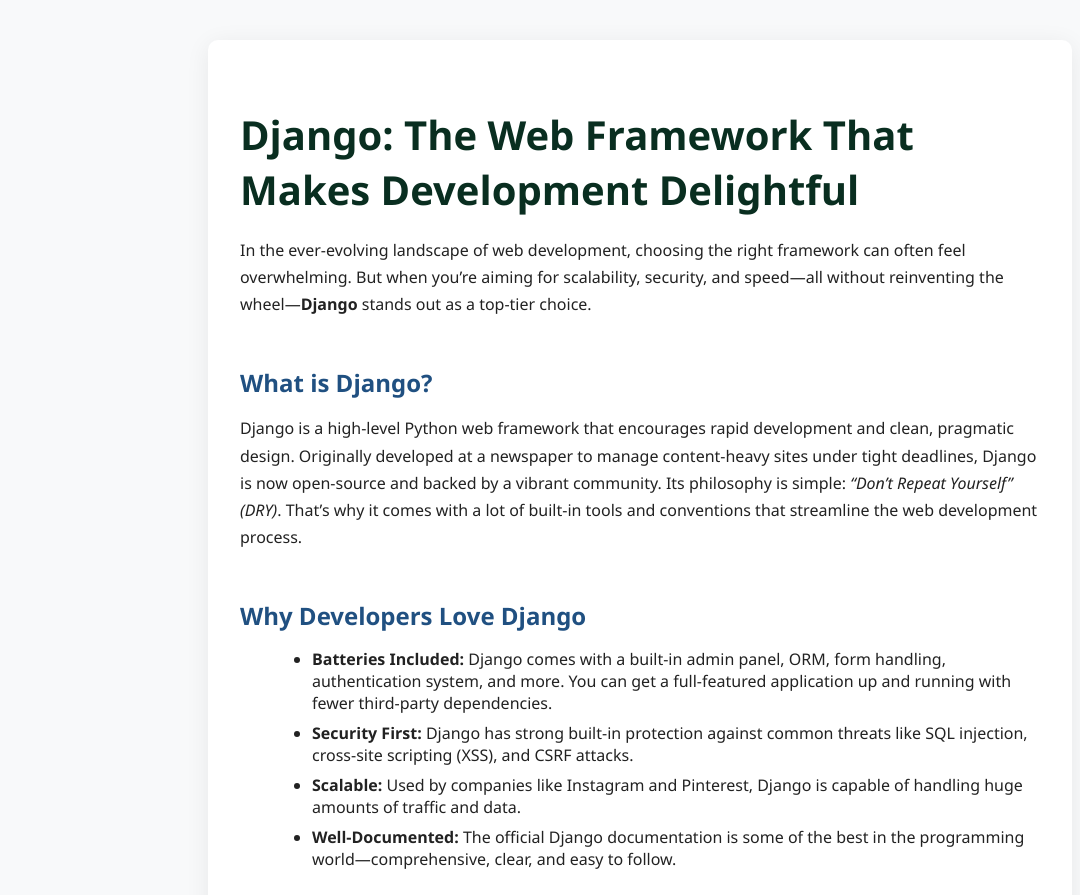
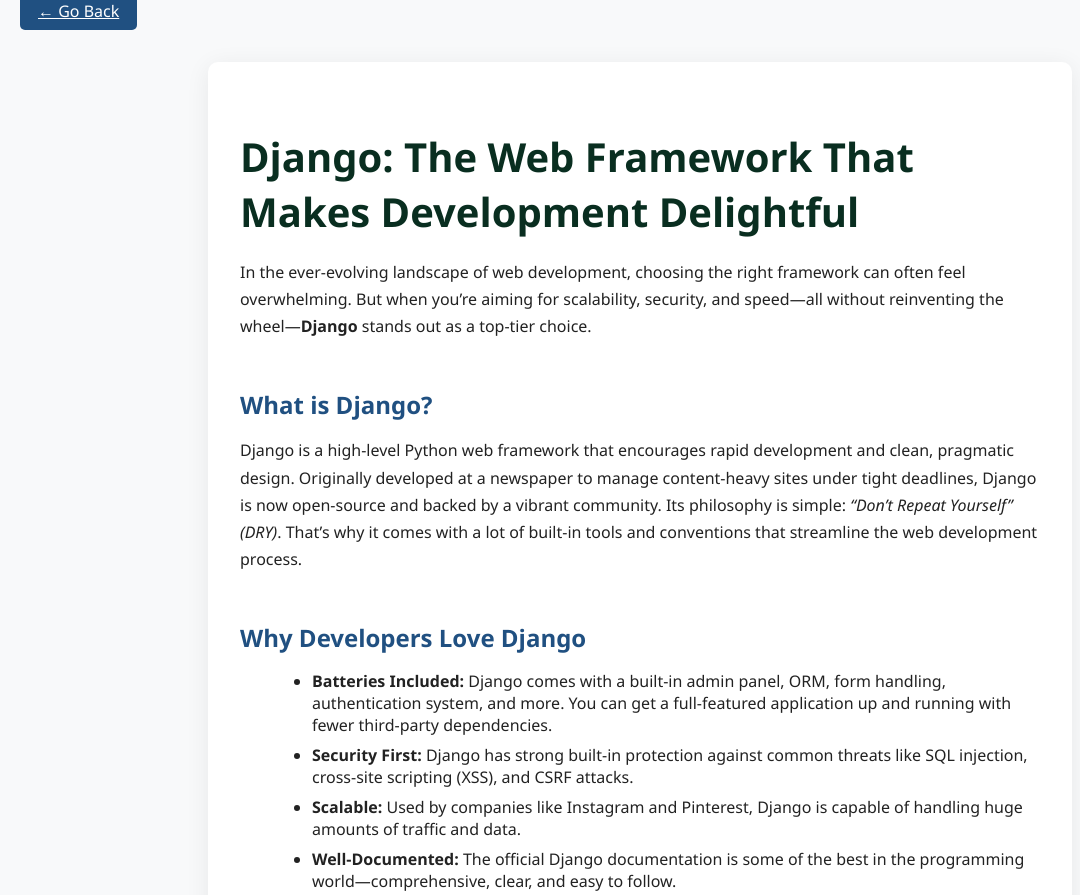
Before and after one commit to hehenischal/newport, a plain HTML site: page hidden.html in a window 1280 px wide. Shown: the top 895 px of the page, without its empty margins (0-1080 px from the left). Drawn offline with Linux system fonts and the light colour scheme; a script that the page names is missing.

```diff
--- a/hidden.html
+++ b/hidden.html
@@ -58,6 +58,9 @@
   </style>
 </head>
 <body>
+  <a href="/" style="margin: 20px; padding: 8px 18px; font-size: 1rem; border-radius: 5px; border: none; background: #205081; color: #fff; cursor: pointer;">
+    ← Go Back
+  </a>
   <div class="container">
     <h1>Django: The Web Framework That Makes Development Delightful</h1>
     <p>
```
Also changed, not shown: hidden2.html (+3 -0 lines).
